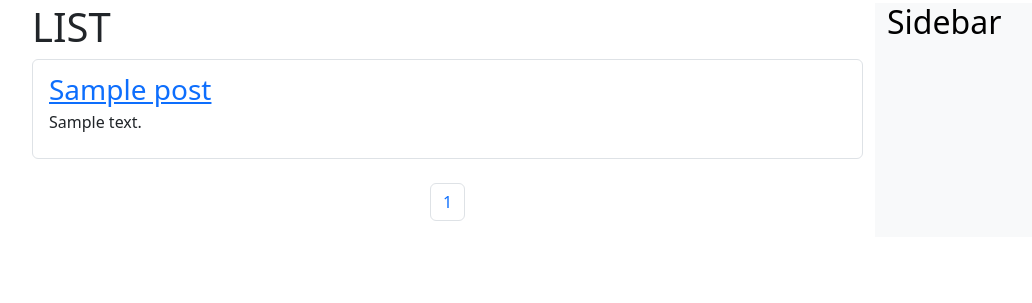
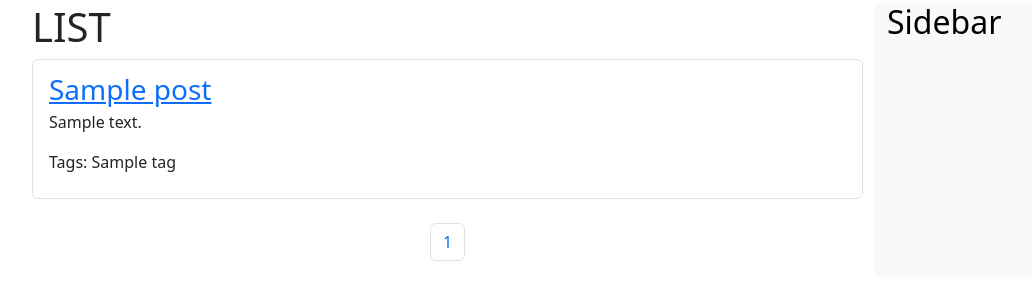
Before and after one commit to jmbae-live/mysite2, a Django app: template blog/templates/blog/post/list.html in a window 1280 px wide. Shown: the part 53-356 px from the top of the page, without its empty margins (50-1082 px from the left). Run offline with Django 4.2, Linux system fonts and the light colour scheme; the template is opened without the code that fills it: most values are stand-ins (such as "Sample title", 1, 10 or a date in 2020).

Commit message:
django-taggit 추가 Post 모델 tags 추가 list 페이지에 tags 출력

```diff
--- a/blog/models.py
+++ b/blog/models.py
@@ -1,6 +1,7 @@
 from django.contrib.auth.models import User
 from django.db import models
 from django.utils import timezone
+from taggit.managers import TaggableManager
 
 
 # Create your models here.
@@ -16,6 +17,7 @@ class Post(models.Model):
     created = models.DateTimeField(auto_now_add=True)
     updated = models.DateTimeField(auto_now=True)
     status = models.CharField(max_length=2, choices=Status.choices, default=Status.DRAFT)
+    tags = TaggableManager()
 
     class Meta:
         ordering = ['-published']
--- a/blog/templates/blog/post/list.html
+++ b/blog/templates/blog/post/list.html
@@ -10,6 +10,9 @@
                 <p>
                     {{ post.body|truncatewords:30 }}
                 </p>
+                <p>
+                    Tags: {{ post.tags.all|join:',' }}
+                </p>
             </li>
         {% endfor %}
     </ul>
--- a/mysite2/settings.py
+++ b/mysite2/settings.py
@@ -36,6 +36,7 @@ INSTALLED_APPS = [
     "django.contrib.messages",
     "django.contrib.staticfiles",
     "blog.apps.BlogConfig",
+    "taggit",
 ]
 
 MIDDLEWARE = [
```
